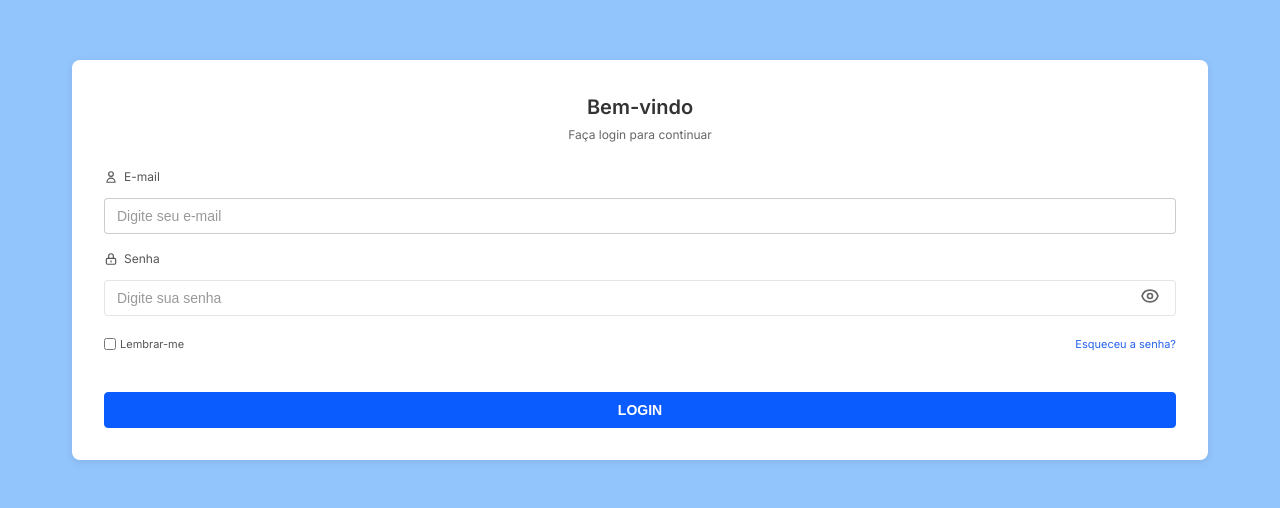
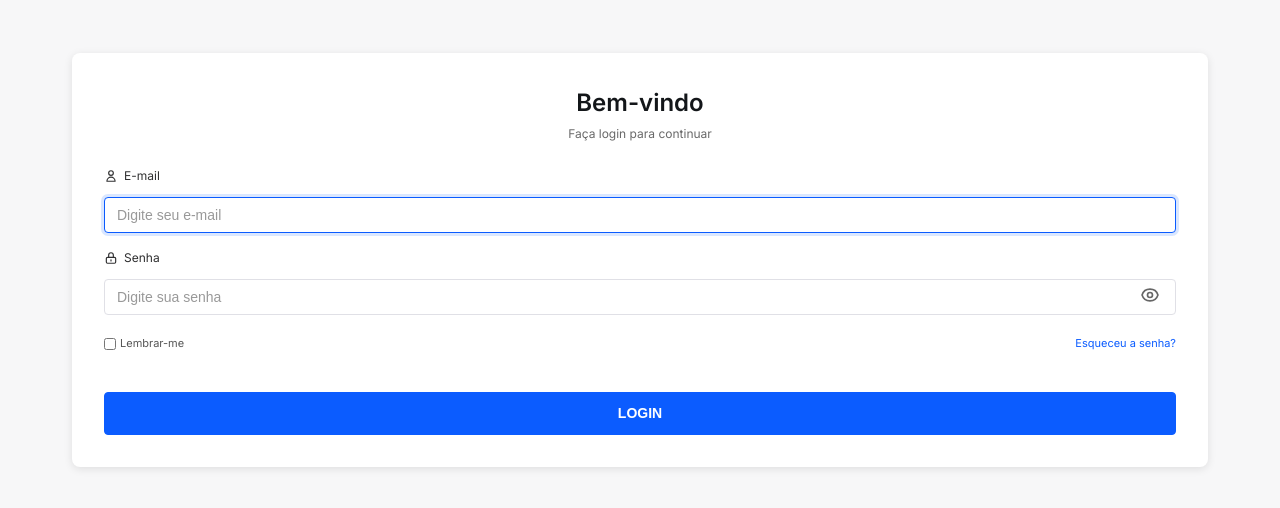
Before and after one commit to Teomed/teomed-app, a Next.js app in the folder frontend/: page /login in a window 1280 px wide. Shown: the part 140-648 px from the top of the page. Built offline with nearby package versions, Linux system fonts and the light colour scheme.

Commit message:
feat(ui): refinar login com design system

```diff
--- a/frontend/src/app/login/page.tsx
+++ b/frontend/src/app/login/page.tsx
@@ -238,7 +238,7 @@ export default function Login() {
             disabled={isLoading}
             variant="primary"
             size="small"
-            className="submit-button"
+            className="login-submit"
           >
             {isLoading ? 'Entrando...' : 'LOGIN'}
           </Button>
--- a/frontend/src/app/styles/login.css
+++ b/frontend/src/app/styles/login.css
@@ -1,7 +1,7 @@
 /* Login page styles */
 .login-page {
   min-height: 100vh;
-  background: #93c5fd;
+  background: #f7f7f8;
   display: flex;
   align-items: center;
   justify-content: center;
@@ -22,7 +22,7 @@
 @media (max-width: 480px) {
   .login-container {
     max-width: 100%;
-    padding: 1rem;
+    padding: 0;
   }
 }
 
@@ -32,15 +32,15 @@
 }
 
 .login-title {
-  color: #333333;
-  font-size: 1.25rem;
+  color: #131619;
+  font-size: 1.5rem;
   font-weight: 600;
   text-align: center;
   margin-bottom: 0.25rem;
 }
 
 .login-subtitle {
-  color: #666666;
+  color: #696969;
   font-size: 0.75rem;
   text-align: center;
   margin-bottom: 1.5rem;
@@ -62,7 +62,7 @@
   display: flex;
   align-items: center;
   gap: 0.375rem;
-  color: #555555;
+  color: #2f2f30;
   font-size: 0.75rem;
   margin-bottom: 0.25rem;
 }
@@ -77,11 +77,11 @@
   height: 36px;
   padding: 0 0.75rem;
   margin-top: 0.25rem;
-  background-color: rgba(255, 255, 255, 0.8);
-  border: 1px solid rgba(0, 0, 0, 0.1);
+  background-color: #ffffff;
+  border: 1px solid #e0e0e6;
   border-radius: 4px;
   font-size: 0.875rem;
-  color: #333333;
+  color: #131619;
   transition: border-color 0.2s ease, box-shadow 0.2s ease;
 }
 
@@ -94,8 +94,9 @@
 
 .input-field:focus {
   outline: none;
-  background: rgba(255, 255, 255, 0.7);
-  border-color: rgba(0, 0, 0, 0.2);
+  background: #ffffff;
+  border-color: #0b5cff;
+  box-shadow: 0 0 0 3px rgba(11, 92, 255, 0.15);
 }
 
 .input-field::placeholder {
@@ -185,7 +186,7 @@
 }
 
 .forgot-password {
-  color: #2563eb;
+  color: #0b5cff;
   text-decoration: none;
 }
 
@@ -194,34 +195,9 @@
   text-decoration: underline;
 }
 
-.submit-button {
+.login-submit {
   width: 100%;
-  height: 36px;
   margin-top: 1.5rem;
-  background-color: #2563eb;
-  color: white;
-  font-size: 0.875rem;
-  font-weight: 500;
-  border: none;
-  border-radius: 4px;
-  cursor: pointer;
-  transition: background-color 0.2s ease;
-}
-
-@media (max-width: 480px) {
-  .submit-button {
-    height: 44px;
-    font-size: 1rem;
-  }
-}
-
-.submit-button:hover:not(:disabled) {
-  background: #1d4ed8;
-}
-
-.submit-button:disabled {
-  opacity: 0.5;
-  cursor: not-allowed;
 }
 
 .error-message {
@@ -273,9 +249,7 @@
 }
 
 .modal-content-mfa {
-  background: rgba(210, 210, 210, 0.95);
-  -webkit-backdrop-filter: blur(12px);
-  backdrop-filter: blur(12px);
+  background: #ffffff;
   border-radius: 8px;
   padding: 2rem;
   max-width: 400px;
@@ -286,14 +260,14 @@
 .mfa-title {
   font-size: 1.5rem;
   font-weight: 600;
-  color: #333333;
+  color: #131619;
   text-align: center;
   margin-bottom: 0.5rem;
 }
 
 .mfa-subtitle {
   font-size: 0.875rem;
-  color: #666666;
+  color: #696969;
   text-align: center;
   margin-bottom: 1.5rem;
 }
@@ -304,9 +278,9 @@
   font-size: 1.5rem;
   text-align: center;
   letter-spacing: 0.5rem;
-  border: 2px solid rgba(0, 0, 0, 0.2);
+  border: 1px solid #e0e0e6;
   border-radius: 6px;
-  background: rgba(255, 255, 255, 0.9);
+  background: #ffffff;
   font-family: 'Courier New', monospace;
   margin-bottom: 1rem;
   transition: border-color 0.2s;
@@ -314,63 +288,44 @@
 
 .mfa-input:focus {
   outline: none;
-  border-color: #2563eb;
-  box-shadow: 0 0 0 3px rgba(37, 99, 235, 0.1);
+  border-color: #0b5cff;
+  box-shadow: 0 0 0 3px rgba(11, 92, 255, 0.15);
 }
 
 .mfa-button {
   width: 100%;
-  padding: 0.875rem;
-  background-color: #2563eb;
-  color: white;
-  font-size: 0.875rem;
-  font-weight: 500;
-  border: none;
-  border-radius: 6px;
-  cursor: pointer;
-  transition: background-color 0.2s;
   margin-bottom: 0.75rem;
-}
-
-.mfa-button:hover:not(:disabled) {
-  background-color: #1d4ed8;
-}
-
-.mfa-button:disabled {
-  opacity: 0.5;
-  cursor: not-allowed;
 }
 
 .backup-code-toggle {
   width: 100%;
-  padding: 0.75rem;
-  background: none;
-  color: #2563eb;
-  font-size: 0.8125rem;
-  font-weight: 500;
-  border: 1px solid rgba(37, 99, 235, 0.3);
-  border-radius: 6px;
-  cursor: pointer;
-  transition: all 0.2s;
   margin-bottom: 0.75rem;
-}
-
-.backup-code-toggle:hover {
-  background-color: rgba(37, 99, 235, 0.05);
-  border-color: #2563eb;
 }
 
 .cancel-mfa {
   width: 100%;
-  padding: 0.75rem;
-  background: none;
-  color: #666666;
-  font-size: 0.8125rem;
-  border: none;
-  cursor: pointer;
-  transition: color 0.2s;
 }
 
-.cancel-mfa:hover {
-  color: #333333;
+.login-page .ds-container {
+  padding: 0 1rem;
 }
+
+@media (min-width: 768px) {
+  .login-page .ds-container {
+    padding: 0 2rem;
+  }
+}
+
+.login-page .fdn-card {
+  padding: 1.5rem;
+}
+
+@media (min-width: 768px) {
+  .login-page .fdn-card {
+    padding: 2rem;
+  }
+}
+
+.login-page .fdn-card:hover {
+  transform: none;
+}
```
